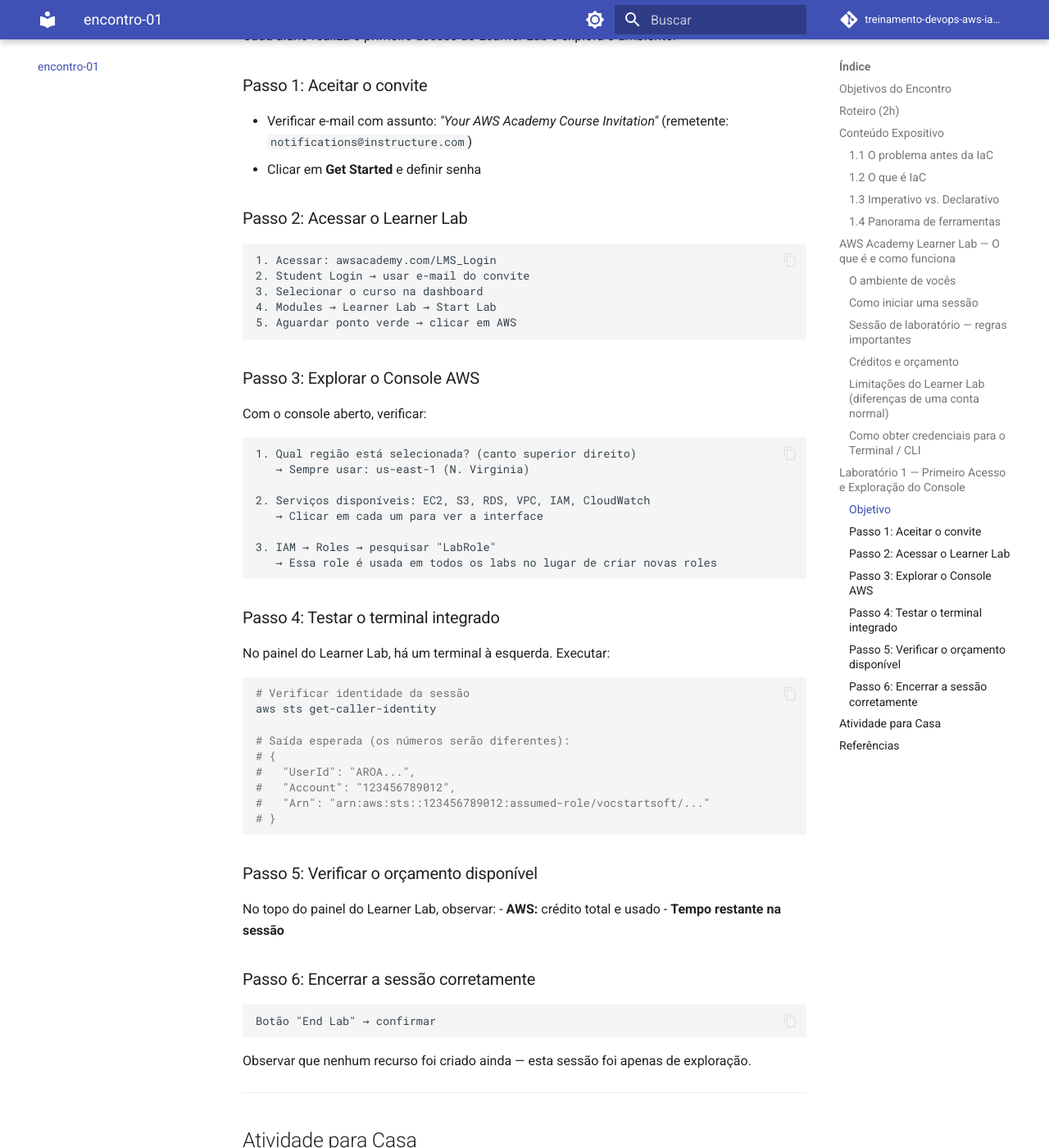
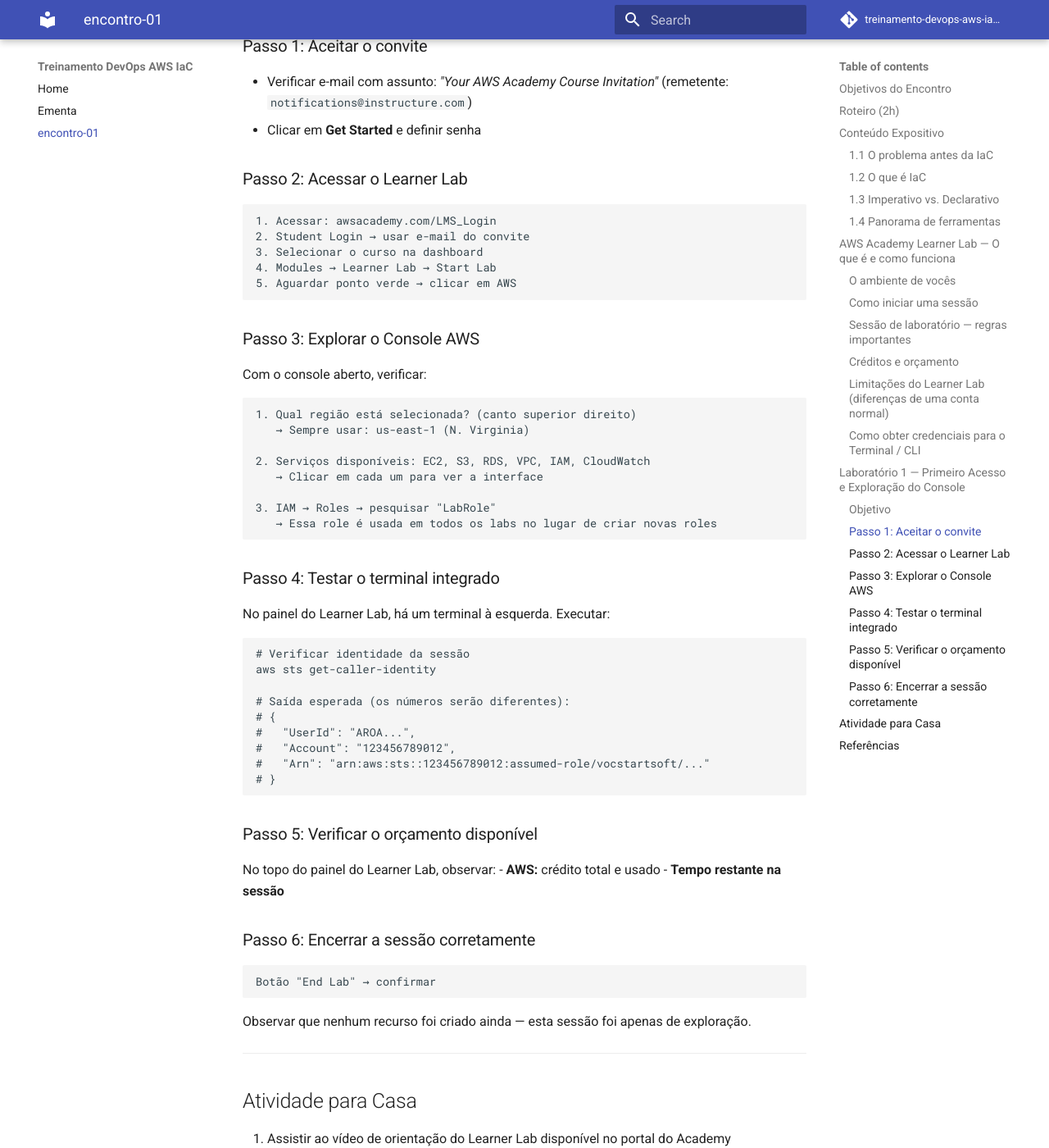
Before and after one commit to uiuqM/treinamento-devops-aws-iac-epic, an MkDocs documentation site: the page built from docs/encontro-01.md, in a window 1280 px wide and 1400 px high, scrolled down 5013 px. Shown: the whole window at 82% size. Built offline with MkDocs 1.6.1 and Material for MkDocs 9.7.7, drawn with Linux system fonts in a browser that asks for light colours; some of the changed text lies outside the part shown.

Commit message:
change material

```diff
--- a/mkdocs.yml
+++ b/mkdocs.yml
@@ -6,44 +6,6 @@
 
 theme:
   name: material
-  language: pt
-  palette:
-    - scheme: default
-      primary: indigo
-      accent: indigo
-      toggle:
-        icon: material/brightness-7
-        name: Switch to dark mode
-    - scheme: slate
-      primary: indigo
-      accent: indigo
-      toggle:
-        icon: material/brightness-4
-        name: Switch to light mode
-  features:
-    - navigation.tabs
-    - navigation.sections
-    - navigation.top
-    - search.suggest
-    - search.highlight
-    - content.code.copy
-
-plugins:
-  - search
-
-markdown_extensions:
-  - admonition
-  - pymdownx.details
-  - pymdownx.superfences
-  - pymdownx.highlight:
-      anchor_linenums: true
-  - pymdownx.inlinehilite
-  - pymdownx.snippets
-  - pymdownx.tabbed:
-      alternate_style: true
-  - tables
-  - toc:
-      permalink: true
 
 nav:
   - Home: apresentacao.md
```
